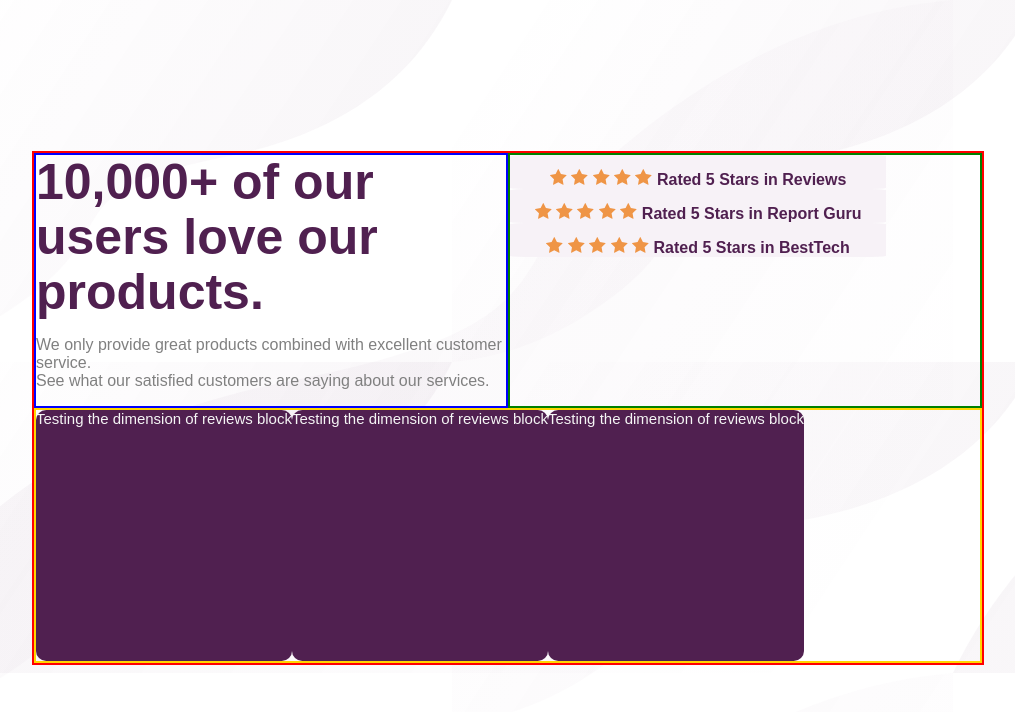
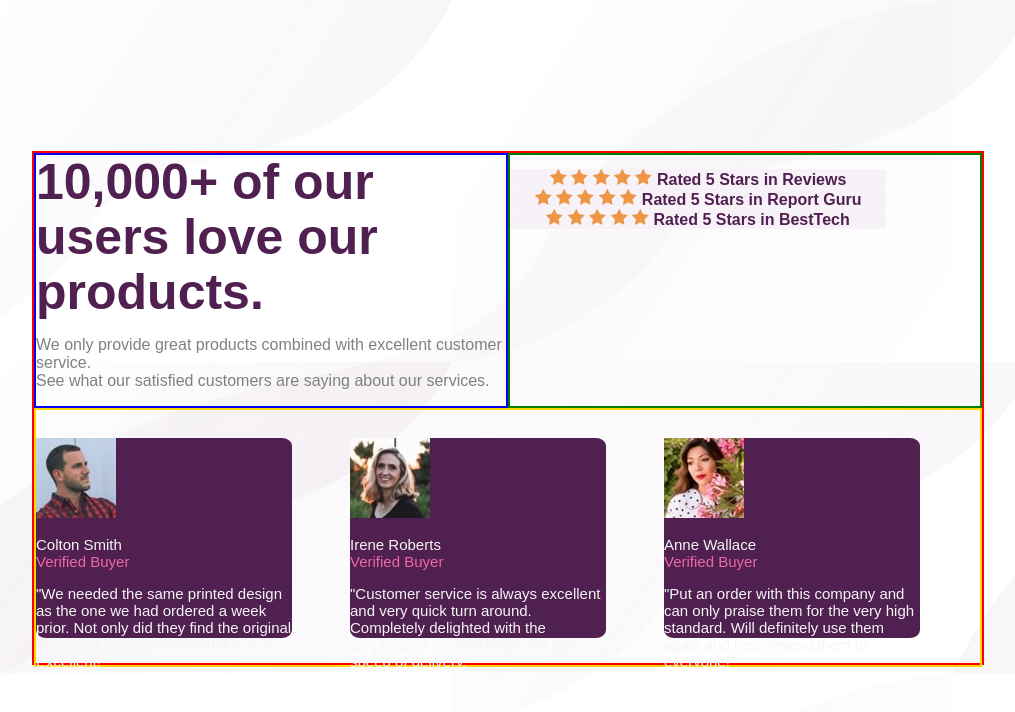
Before and after one commit to RobertK1229/Helium_challenge, a plain HTML site: page Index.html in a window 1280 px wide. Shown: the whole page, without its empty margins (132-1147 px from the left). Drawn offline with Linux system fonts and the light colour scheme.

Commit message:
Added verified buyer reviews

```diff
--- a/Index.html
+++ b/Index.html
@@ -53,9 +53,27 @@
     </div>
     <!--bottom half of the content grid-->
     <div class="bottom" style="border: 2px solid gold">
-        <div>Testing the dimension of reviews block</div>
-        <div>Testing the dimension of reviews block</div>
-        <div>Testing the dimension of reviews block</div>
+        <div>
+            <header>
+                <img src="Images/image-colton.jpg" alt="colton smith">
+                <p> Colton Smith<br><span style="color: hsl(333, 80%, 67%)">Verified Buyer</span></p>
+            </header>
+            <p>"We needed the same printed design as the one we had ordered a week prior. Not only did they find the original order, but we also received it in time. Excellent!"</p>
+        </div>
+        <div>
+            <header>
+                <img src="Images/image-irene.jpg" alt="Irene Roberts">
+                <p> Irene Roberts<br><span style="color: hsl(333, 80%, 67%)">Verified Buyer</span></p>
+            </header>
+            <p>"Customer service is always excellent and very quick turn around. Completely delighted with the simplicity of the purchase and the speed of delivery."</p>
+        </div>
+        <div>
+            <header>
+                <img src="Images/image-anne.jpg" alt="Anne Wallace">
+                <p> Anne Wallace<br><span style="color: hsl(333, 80%, 67%)">Verified Buyer</span></p>
+            </header>
+            <p>"Put an order with this company and can only praise them for the very high standard. Will definitely use them again and recommend them to everyone!"</p>
+        </div>
     </div>
 </div>
 </body>
--- a/Style.sass
+++ b/Style.sass
@@ -18,17 +18,19 @@ body
   max-width: 75%
   border: 2px red solid
 
+.rating-grid
+  display: grid
+  grid-template-columns: 30px 30px 30px 30px 30px auto
+
+#right
+  padding: 3% 0 0 0
+
 #right > div
   background: hsl(300, 24%, 96%)
-  padding-top: 3%
   text-align: center
   display: inline-block
   min-width: 80%
   border-radius: 4%
-
-.rating-grid
-  display: grid
-  grid-template-columns: 30px 30px 30px 30px 30px auto
 
 .top
   display: grid
@@ -36,9 +38,15 @@ body
 
 .bottom
   display: flex
+  height: 100%
+  padding: 0 60px 0 0
+  justify-content: space-between
+  align-items: center
 
 .bottom > div
   font-size: 15px
+  height: 25vh
+  width: 20vw
   color: whitesmoke
   background: hsl(300, 43%, 22%)
   border-radius: 4%
```
Also changed, not shown: Style.css, 1 other file.
